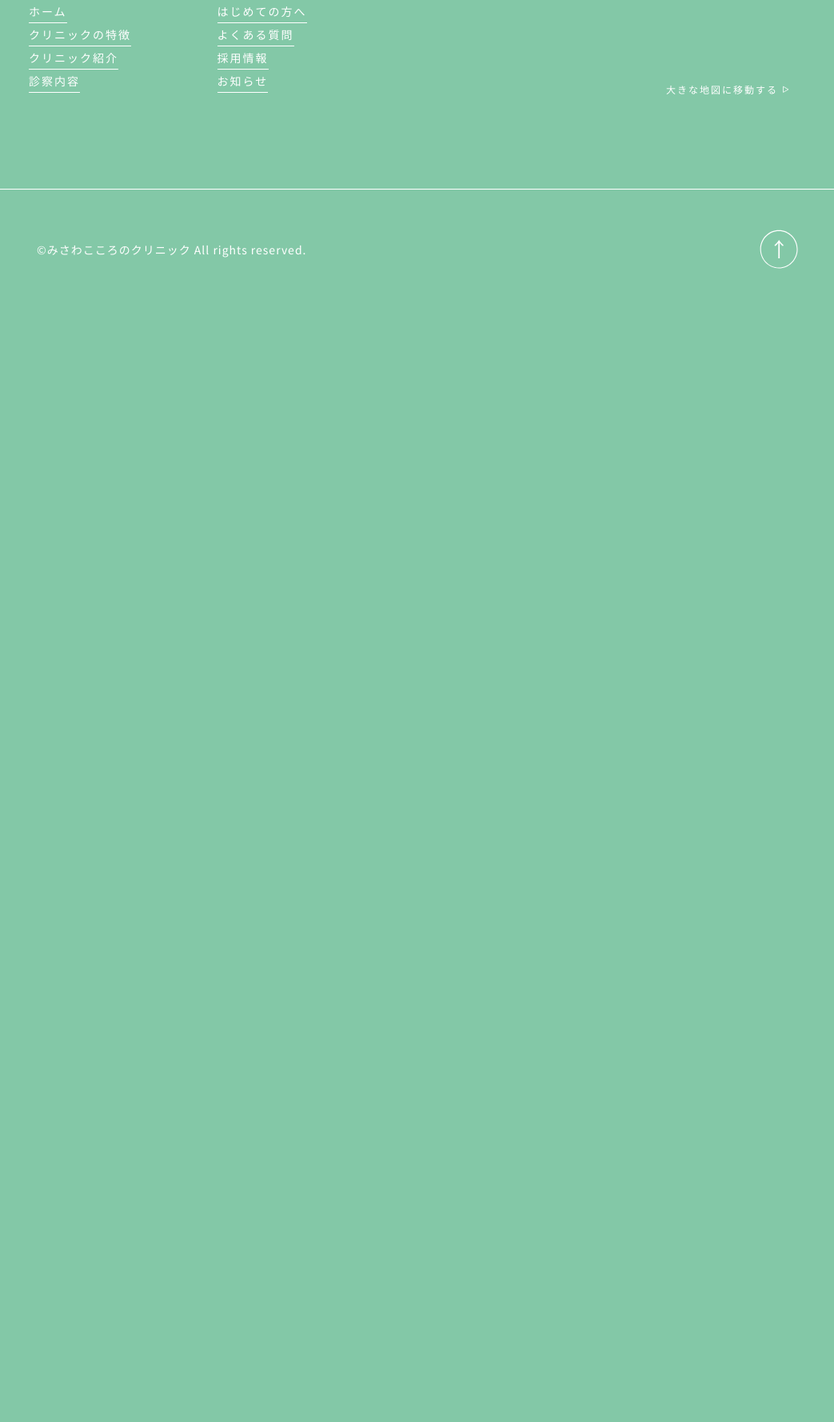
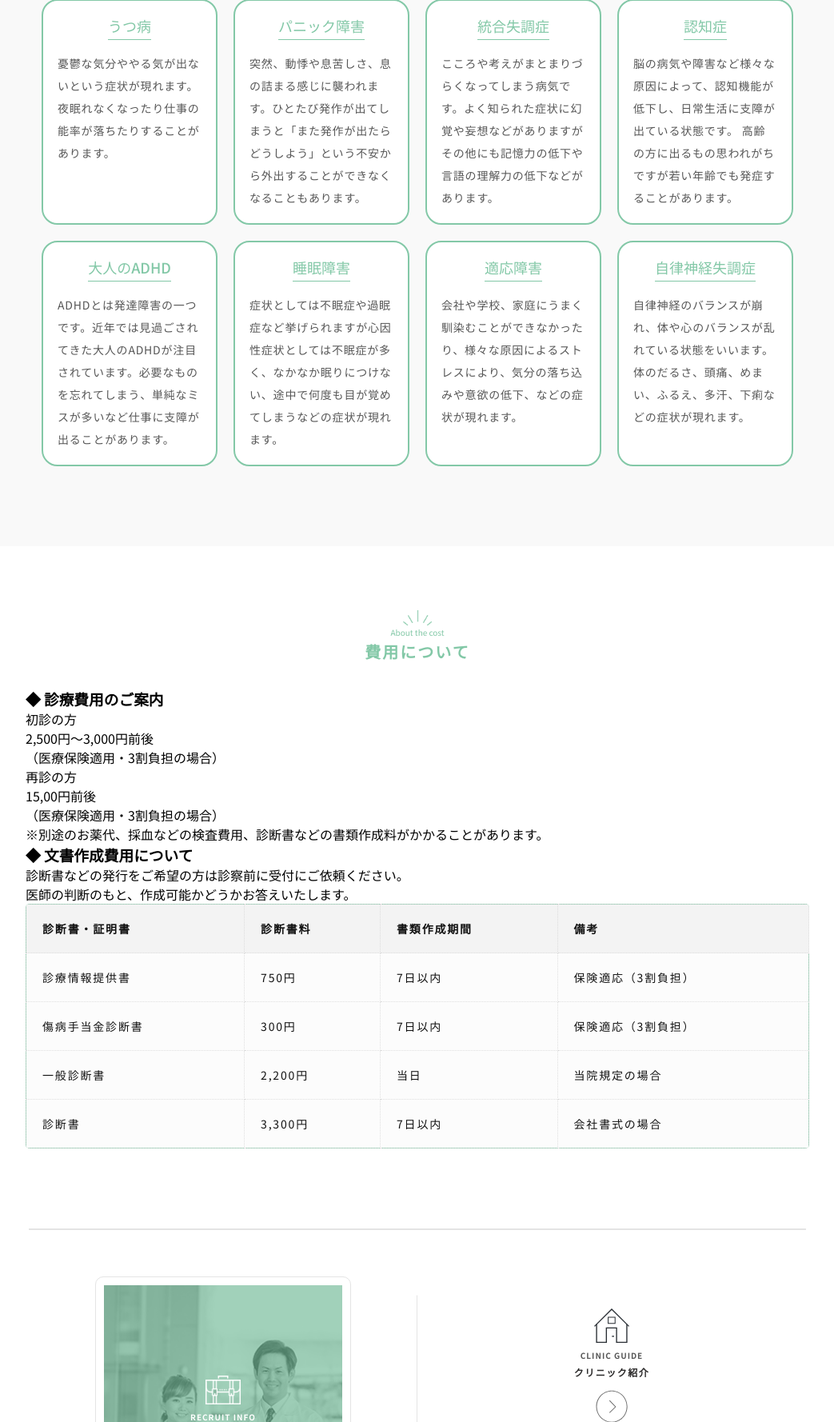
Before and after one commit to MaximoJunior/wisama, a PHP site: page /consultation.html in a window 1280 px wide. Shown: the part 1381-3159 px from the top of the page at 80% size, without its empty margins (118-1161 px from the left). Before the commit the page ends 1717 px from the top, so only its background shows below. Run offline with PHP 8.4, Linux system fonts and the light colour scheme; a map, chart or similar area stays blank; grey boxes are pictures that could not be loaded.

Commit message:
Setting up

```diff
--- a/consultation.html
+++ b/consultation.html
@@ -7,7 +7,7 @@
     <title>新規開院につきスタッフ募集中｜みさわこころのクリニック</title>
     <meta name="description" content="みさわこころのクリニックは２０２２年４月に開院予定の為オープニングスタッフを募集しています。患者様はもちろんご家族の方にもやさしく寄り添える方の応募をお待ちしております。">
     <link rel="stylesheet" href="styles/main.css" type="text/css">
-    <link rel="stylesheet" href="styles/faq.css" type="text/css">
+    <link rel="stylesheet" href="styles/consultation.css" type="text/css">
 
     <!-- M -->
     <link rel="apple-touch-icon" sizes="57x57" href="images/apple-icon-57x57.png">
@@ -139,7 +139,208 @@
     </div><!--/page-header-->
 
 
-   <!--Add neccesary stuff-->
+   <section class="section-symtoms section-padding">
+
+        <div class="section-container-title">
+            <span class="corona container-flex">
+                <img class="corona-img" src="./images/coronatitle-green.png" alt="Corona title"/>
+                <i class="english-title">THESE SYMPTOMS</i>
+            </span>
+            <h2 class="title">こんな症状ございませんか？</h2>
+        </div>
+
+        <div class="container-content guide-container">
+
+            <img class="img-symptoms" src="./images/consultation_symptoms.png" alt="Symptoms">
+
+            <p class="p-description">心療内科・精神科は敷居が高く感じられると思います。こんなことで病院に掛からなくても？と思うようなことでも構いません。
+                下記に当てはまるような症状はございませんか？<br>
+                当院でお役に立てることがあるかと思いますのでお気軽にご相談いただければともいます。</p>
+
+            <div class="container-description container-flex">
+                <ul class="col">
+                    <li>◆ 集中力続かない</li>
+                    <li>◆ 頭が重く感じる</li>
+                    <li>◆ 食欲がでない</li>
+                    <li>◆ 人の視線が気になる</li>
+                    <li>◆ 物忘れをよくする</li>
+                    <li>◆ 理由もなく息苦しくなる</li>
+                    <li>◆ 夜眠れない日が続く</li>
+                </ul>
+
+                <ul class="col">
+                    <li>◆ 何度も確認してしまう</li>
+                    <li>◆ 疲れやすい</li>
+                    <li>◆ 変な音が聞こえることがある</li>
+                    <li>◆ 思うように考えがまとまらない</li>
+                    <li>◆ 急にお腹が痛くなる</li>
+                    <li>◆ イライラしやすくなった</li>
+                    <li>◆ 乗り物にのれなくなった</li>
+                </ul>
+
+            </div>
+
+        </div>
+
+   </section>
+
+
+   <section class="section-treatment section-padding">
+
+        <div class="section-container-title">
+            <span class="corona container-flex">
+                <img class="corona-img" src="./images/coronatitle-green.png" alt="Corona title"/>
+                <i class="english-title">INSURANCE MEDICAL TREATMENT</i>
+            </span>
+            <h2 class="title">主な保険診療対象疾患</h2>
+        </div>
+
+        <div class="container-content guide-container">
+
+           <div class="container-articles container-flex">
+
+               <article>
+                   <div class="container-title">
+                       <h3 class="title">うつ病</h3>
+                   </div>
+                   <p>憂鬱な気分ややる気が出ないという症状が現れます。
+                    夜眠れなくなったり仕事の能率が落ちたりすることがあります。</p>
+               </article>
+
+               <article>
+                <div class="container-title">
+                    <h3 class="title">パニック障害</h3>
+                </div>
+                <p>突然、動悸や息苦しさ、息の詰まる感じに襲われます。ひとたび発作が出てしまうと「また発作が出たらどうしよう」という不安から外出することができなくなることもあります。</p>
+              </article>
+
+              <article>
+                <div class="container-title">
+                    <h3 class="title">統合失調症</h3>
+                </div>
+                <p>こころや考えがまとまりづらくなってしまう病気です。よく知られた症状に幻覚や妄想などがありますがその他にも記憶力の低下や言語の理解力の低下などがあります。</p>
+              </article>
+
+              <article>
+                <div class="container-title">
+                    <h3 class="title">認知症</h3>
+                </div>
+                <p>脳の病気や障害など様々な原因によって、認知機能が低下し、日常生活に支障が出ている状態です。
+                    高齢の方に出るもの思われがちですが若い年齢でも発症することがあります。</p>
+             </article>
+
+             <article>
+                <div class="container-title">
+                    <h3 class="title">大人のADHD</h3>
+                </div>
+                <p>ADHDとは発達障害の一つです。近年では見過ごされてきた大人のADHDが注目されています。必要なものを忘れてしまう、単純なミスが多いなど仕事に支障が出ることがあります。</p>
+             </article>
+
+             <article>
+                <div class="container-title">
+                    <h3 class="title">睡眠障害</h3>
+                </div>
+                <p>症状としては不眠症や過眠症など挙げられますが心因性症状としては不眠症が多く、なかなか眠りにつけない、途中で何度も目が覚めてしまうなどの症状が現れます。</p>
+             </article>
+
+             <article>
+                <div class="container-title">
+                    <h3 class="title">適応障害</h3>
+                </div>
+                <p>会社や学校、家庭にうまく馴染むことができなかったり、様々な原因によるストレスにより、気分の落ち込みや意欲の低下、などの症状が現れます。</p>
+             </article>
+
+             <article>
+                <div class="container-title">
+                    <h3 class="title">自律神経失調症</h3>
+                </div>
+                <p>自律神経のバランスが崩れ、体や心のバランスが乱れている状態をいいます。
+                    体のだるさ、頭痛、めまい、ふるえ、多汗、下痢などの症状が現れます。</p>
+             </article>
+
+
+           </div>
+
+        </div>
+
+   </section><!--/section-treatment-->
+
+   <section class="section-cost section-padding">
+
+        <div class="section-container-title">
+            <span class="corona container-flex">
+                <img class="corona-img" src="./images/coronatitle-green.png" alt="Corona title"/>
+                <i class="english-title">About the cost</i>
+            </span>
+            <h2 class="title">費用について</h2>
+        </div>
+
+        <div class="container-content guide-container">
+
+            <h3>◆ 診療費用のご案内</h3>
+            <div class="row">
+                <div>
+                    <p>初診の方</p>
+                    <p>2,500円～3,000円前後<br>
+                        （医療保険適用・3割負担の場合）</p>
+
+                </div>
+                <div>
+                    <p>再診の方</p>
+                    <p>15,00円前後<br>
+                        （医療保険適用・3割負担の場合）</p>
+
+                </div>
+            </div>
+            <p>※別途のお薬代、採血などの検査費用、診断書などの書類作成料がかかることがあります。</p>
+
+            <h3>◆ 文書作成費用について</h3>
+            <div class="row">
+                <div>
+                    <p>診断書などの発行をご希望の方は診察前に受付にご依頼ください。<br>
+                        医師の判断のもと、作成可能かどうかお答えいたします。</p>
+                </div>
+            </div>
+            <div class="container-table">
+            <table class="kaisha">
+                <tbody>
+                    <tr>
+                       <th>診断書・証明書</th>
+                       <th>診断書料</th>
+                       <th>書類作成期間</th>
+                       <th>備考</th>
+                    </tr>
+                    <tr>
+                        <td>診療情報提供書</td>
+                        <td>750円</td>
+                        <td>7日以内</td>
+                        <td>保険適応（3割負担）</td>
+                    </tr>
+                    <tr>
+                        <td>傷病手当金診断書</td>
+                        <td>300円</td>
+                        <td>7日以内</td>
+                        <td>保険適応（3割負担）</td>
+                    </tr>
+                    <tr>
+                        <td>一般診断書</td>
+                        <td>2,200円</td>
+                        <td>当日</td>
+                        <td>当院規定の場合</td>
+                    </tr>
+                    <tr>
+                        <td>診断書</td>
+                        <td>3,300円</td>
+                        <td>7日以内</td>
+                        <td>会社書式の場合</td>
+                    </tr>
+                </tbody>
+              </table>
+              </div>
+
+        </div>
+
+    </section>
 
 
     <div class="container-utilitarian-links container-grid">
--- a/styles/consultation.css
+++ b/styles/consultation.css
@@ -0,0 +1,138 @@
+.section-symtoms .container-content {
+    padding: 0 20px;
+}
+
+
+.section-symtoms .container-content .img-symptoms {
+    max-width: 572px;
+    display: block;
+    margin: auto;
+}
+
+.section-symtoms .container-content
+.p-description {
+    font-size: 14px;
+    line-height: 24px;
+    letter-spacing: 1px;
+    color: var(--font-color-main);
+    margin: 20px 0;
+}
+
+.section-symtoms .container-content
+.container-description {
+    flex-direction: column;
+    border: 2px solid var(--bg-color-second);
+    border-radius: 20px;
+    padding: 20px;
+}
+
+.section-symtoms .container-content
+.container-description ul li {
+    font-size: 14px;
+    line-height: 28px;
+    letter-spacing: 1px;
+    font-weight: bold;
+    color: var(--bg-color-second);
+}
+
+@media  screen and (min-width: 768px) {
+    .section-symtoms .container-content {
+        padding: 0 50px;
+    }
+
+    .section-symtoms .container-content
+    .p-description {
+         margin: 30px 0;
+    }
+
+    .section-symtoms .container-content
+    .container-description {
+        flex-direction: row;
+        padding: 40px;
+    }
+
+    .section-symtoms .container-content
+    .container-description .col {
+        width: 50%;
+    }
+}
+
+@media  screen and (min-width: 1100px) {
+    .section-symtoms .container-content
+    .container-description {
+        padding: 40px 65px;
+    }
+}
+
+.section-treatment {
+    background-color: #f9f9f9;
+}
+
+.section-treatment .container-content {
+   padding: 0 20px;
+}
+
+.section-treatment .container-content
+.container-articles {
+    flex-direction: column;
+    gap: 20px;
+}
+
+
+.section-treatment .container-content
+.container-articles article {
+   border: 2px solid var(--bg-color-second);
+   border-radius: 20px;
+   padding: 18px;
+   background-color: white;
+}
+
+.section-treatment  .container-articles
+article .container-title {
+    text-align: center;
+}
+
+.section-treatment  .container-articles
+article .container-title .title {
+    display: inline-block;
+    font-size: 18px;
+    font-weight: 500;
+    color: var(--bg-color-second);
+    position: relative;
+    margin-bottom: 20px;
+}
+
+.section-treatment  .container-articles
+article .container-title .title::after {
+    position: absolute;
+    content: "";
+    display: block;
+    width: 100%;
+    height: 1px;
+    bottom: -5px;
+    background-color: var(--bg-color-second);
+}
+
+
+.section-treatment .container-content
+.container-articles article p {
+    font-size: 14px;
+    line-height: 28px;
+    letter-spacing: 0.8px;
+    color: var(--font-color-main);
+}
+
+@media screen and (min-width: 768px){
+    .section-treatment .container-content
+    .container-articles {
+        flex-direction: row;
+        flex-wrap: wrap;
+        justify-content: center;
+        gap: 20px;
+    }
+
+    .section-treatment .container-content
+    .container-articles article {
+        width: 220px;
+    }
+}
--- a/styles/main.css
+++ b/styles/main.css
@@ -209,7 +209,7 @@ table.kaisha {
 table.kaisha {
     border: none;
     margin: auto !important;
-
+    width: 100%;
     }
 
     table.kaisha th,
@@ -236,7 +236,7 @@ table.kaisha {
     table.kaisha,
     table.kaisha tr,
     table.kaisha td,
-    table.kaisha th {width: 135% !important;}
+    table.kaisha th {width: 100% !important;}
 
     table.kaisha,
     table.kaisha tr,
```
Also changed, not shown: feature.html (+7 -6 lines), styles/feature.css (+87 -1 lines), images/consultation_symptoms.png (added).
